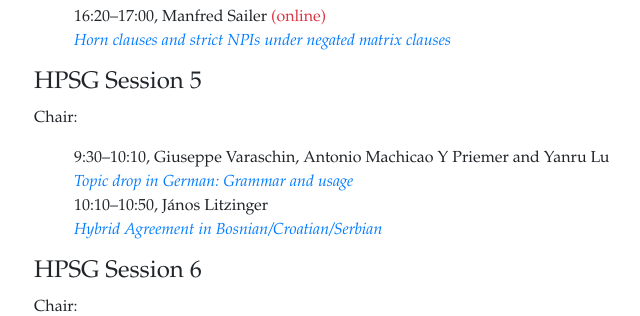
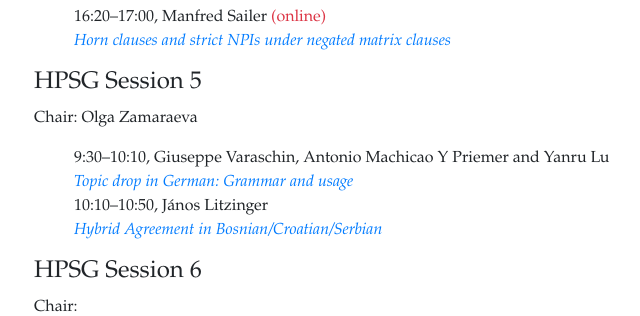
Before and after one commit to bond-lab/2024-hpsg, a Flask app: page /program.html in a window 1280 px wide. Shown: the part 2386-2702 px from the top of the page, without its empty margins (136-776 px from the left). Run offline with Flask 3, Linux system fonts and the light colour scheme; some libraries are stand-ins or nearby versions.

Commit message:
Update program.html added chair session 5

```diff
--- a/web/templates/program.html
+++ b/web/templates/program.html
@@ -185,7 +185,7 @@
 </section>
 
 <section id='session5'><h4>HPSG Session 5</h4>
-  <p>Chair: </p>
+  <p>Chair: Olga Zamaraeva</p>
   <ul class='pg'>
     <li> <span>9:30–10:10</span>, Giuseppe Varaschin, Antonio Machicao Y Priemer and Yanru Lu
       <br> <a class= 'talk' href="{{ url_for('static', filename='pdf/Reg-TopicDrop-master.pdf') }}">Topic drop in German: Grammar and usage</a>
```
